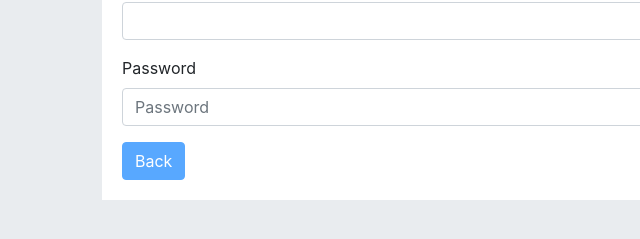
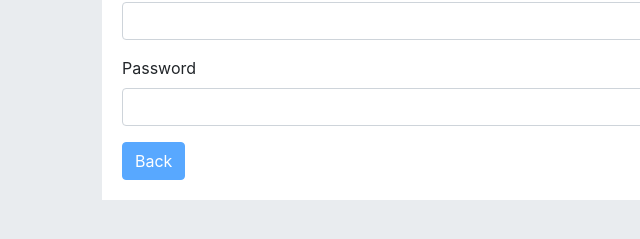
Before and after one commit to jfernandoh/Prototype, a plain HTML site: page docs/index.html in a window 1280 px wide. Shown: the part 359-598 px from the top of the page, 0-640 px from the left. Drawn offline with Linux system fonts and the light colour scheme.

Commit message:
Prototipo

```diff
--- a/docs/index.html
+++ b/docs/index.html
@@ -70,7 +70,7 @@
                     </div>
                     <div class="form-group">
                         <label for="inputPassword">Password</label>
-                        <input type="password" class="form-control" id="inputPassword" placeholder="Password" autocomplete="off" required>
+                        <input type="password" class="form-control" id="inputPassword" placeholder="" autocomplete="off" required>
                     </div>
 
                     <button type="submit" disabled class="btn btn-primary left">Back</button>
```
